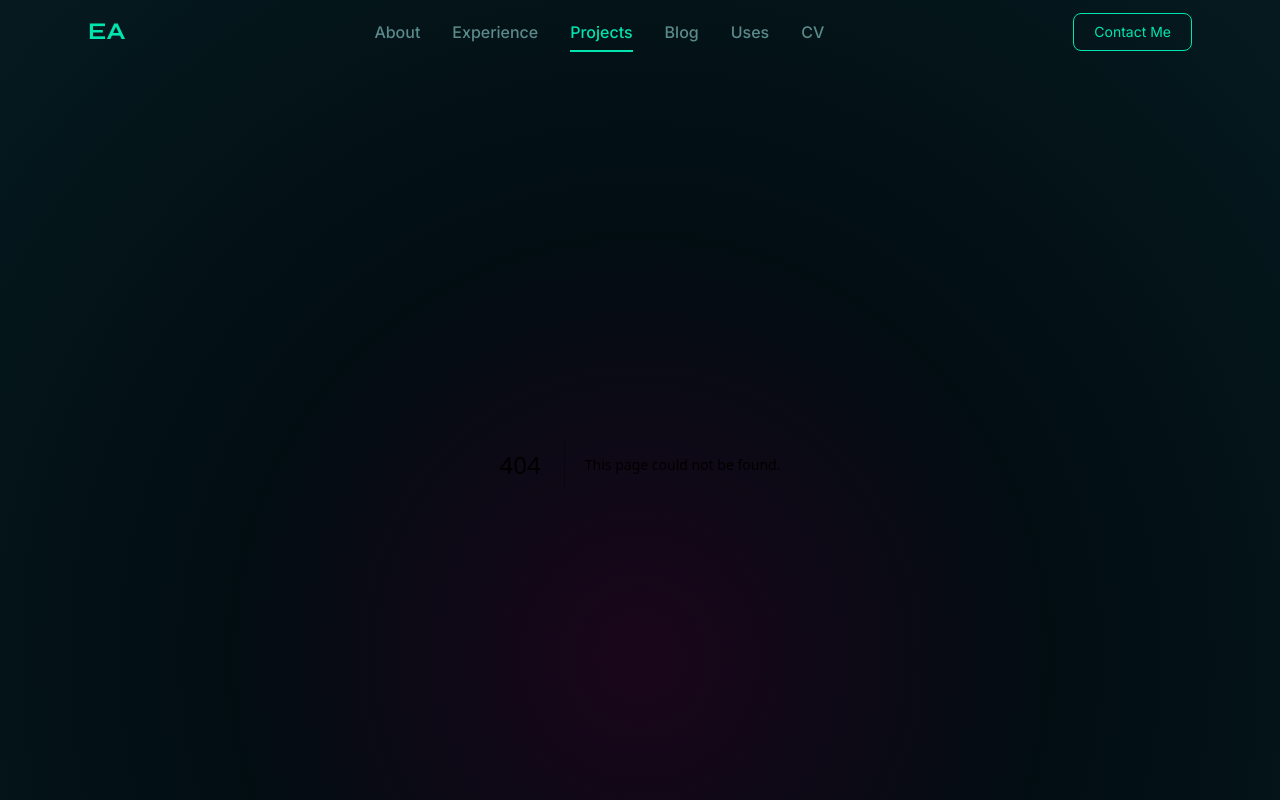
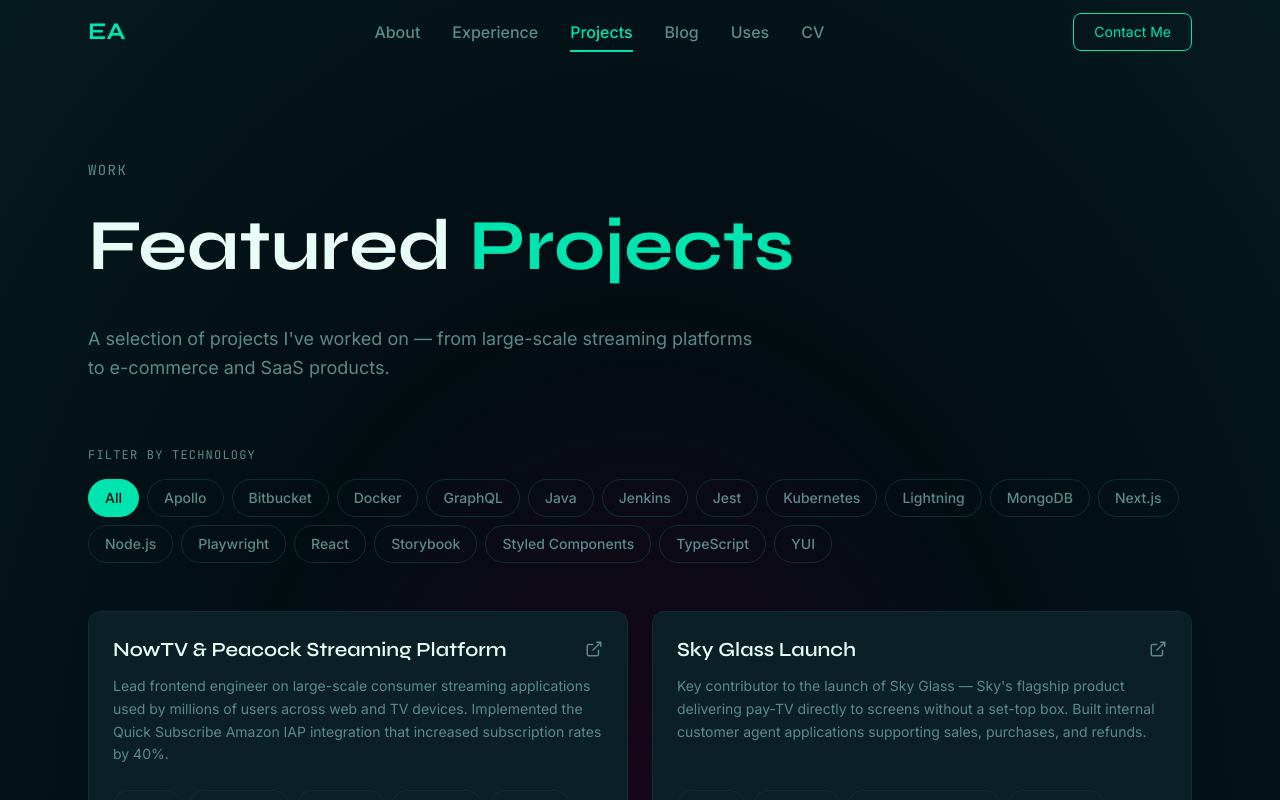
Before and after one commit to we2annor/ernest-annor, a Next.js app in the folder apps/web/: page /projects in a window 1280 px wide. Before the commit this address had no page. Shown: the top 800 px of the page. Built offline with nearby package versions, Linux system fonts and the light colour scheme.

Commit message:
feat: add Projects page with technology filter

```diff
--- /dev/null
+++ b/apps/web/app/projects/page.tsx
@@ -0,0 +1,12 @@
+import type { Metadata } from "next";
+import { ProjectsPage } from "@/components/sections/ProjectsPage";
+
+export const metadata: Metadata = {
+  title: "Projects",
+  description:
+    "Ernest Annor's projects — from large-scale streaming platforms to e-commerce and SaaS.",
+};
+
+export default function Projects() {
+  return <ProjectsPage />;
+}
--- /dev/null
+++ b/apps/web/components/sections/ProjectsPage.tsx
@@ -0,0 +1,167 @@
+"use client";
+
+import { useState } from "react";
+import Link from "next/link";
+import { Card } from "@/components/ui/Card";
+import { Badge } from "@/components/ui/Badge";
+import { Button } from "@/components/ui/Button";
+import { projects } from "@/lib/data/projects";
+
+const allTechs = Array.from(
+  new Set(projects.flatMap((p) => p.techStack))
+).sort();
+
+export function ProjectsPage() {
+  const [selectedTech, setSelectedTech] = useState<string | null>(null);
+
+  const filteredProjects = selectedTech
+    ? projects.filter((p) => p.techStack.includes(selectedTech))
+    : projects;
+
+  return (
+    <div className='px-6 max-w-6xl mx-auto py-24'>
+      {/* Header */}
+      <div className='mb-16'>
+        <p className='text-text-muted text-sm font-mono uppercase tracking-widest mb-3'>
+          Work
+        </p>
+        <h1
+          className='font-syne font-bold text-text-primary mb-6'
+          style={{ fontSize: "clamp(2.5rem, 6vw, 4.5rem)" }}
+        >
+          Featured <span className='text-accent'>Projects</span>
+        </h1>
+        <p className='text-text-muted text-lg max-w-2xl leading-relaxed'>
+          A selection of projects I&apos;ve worked on — from large-scale
+          streaming platforms to e-commerce and SaaS products.
+        </p>
+      </div>
+
+      {/* Filter */}
+      <div className='mb-12'>
+        <p className='text-text-muted text-xs uppercase tracking-widest font-mono mb-4'>
+          Filter by technology
+        </p>
+        <div
+          className='flex flex-wrap gap-2'
+          role='group'
+          aria-label='Filter projects by technology'
+        >
+          <button
+            onClick={() => setSelectedTech(null)}
+            className={`
+              px-4 py-2 rounded-full text-sm font-medium transition-all duration-200
+              cursor-pointer border
+              ${
+                !selectedTech
+                  ? "bg-accent text-background border-accent"
+                  : "bg-transparent text-text-muted border-border hover:border-accent hover:text-accent"
+              }
+            `}
+            aria-pressed={!selectedTech}
+          >
+            All
+          </button>
+          {allTechs.map((tech) => (
+            <button
+              key={tech}
+              onClick={() =>
+                setSelectedTech(selectedTech === tech ? null : tech)
+              }
+              className={`
+                px-4 py-2 rounded-full text-sm font-medium transition-all duration-200
+                cursor-pointer border
+                ${
+                  selectedTech === tech
+                    ? "bg-accent text-background border-accent"
+                    : "bg-transparent text-text-muted border-border hover:border-accent hover:text-accent"
+                }
+              `}
+              aria-pressed={selectedTech === tech}
+            >
+              {tech}
+            </button>
+          ))}
+        </div>
+      </div>
+
+      {/* Projects grid */}
+      <div className='grid grid-cols-1 md:grid-cols-2 gap-6'>
+        {filteredProjects.length === 0 ? (
+          <div className='col-span-2 text-center py-24'>
+            <p className='text-text-muted text-lg'>
+              No projects found for{" "}
+              <span className='text-accent'>{selectedTech}</span>
+            </p>
+            <Button
+              onClick={() => setSelectedTech(null)}
+              variant='ghost'
+              size='md'
+              className='mt-4'
+            >
+              Clear filter
+            </Button>
+          </div>
+        ) : (
+          filteredProjects.map((project) => (
+            <Card
+              key={project.id}
+              hover
+              className='flex flex-col justify-between gap-6'
+            >
+              {/* Card header */}
+              <div className='space-y-3'>
+                <div className='flex items-start justify-between gap-4'>
+                  <h2 className='font-syne font-semibold text-text-primary text-xl leading-snug'>
+                    {project.title}
+                  </h2>
+                  {project.liveUrl && (
+                    <Link
+                      href={project.liveUrl}
+                      target='_blank'
+                      rel='noopener noreferrer'
+                      className='text-text-muted hover:text-accent transition-colors shrink-0 mt-1'
+                      aria-label={`Visit ${project.title} website`}
+                    >
+                      <svg
+                        width='18'
+                        height='18'
+                        viewBox='0 0 24 24'
+                        fill='none'
+                        stroke='currentColor'
+                        strokeWidth='2'
+                        aria-hidden='true'
+                      >
+                        <path d='M18 13v6a2 2 0 01-2 2H5a2 2 0 01-2-2V8a2 2 0 012-2h6' />
+                        <polyline points='15 3 21 3 21 9' />
+                        <line x1='10' y1='14' x2='21' y2='3' />
+                      </svg>
+                    </Link>
+                  )}
+                </div>
+                <p className='text-text-muted text-sm leading-relaxed'>
+                  {project.description}
+                </p>
+              </div>
+
+              {/* Tech stack */}
+              <div
+                className='flex flex-wrap gap-2'
+                role='list'
+                aria-label={`Technologies used in ${project.title}`}
+              >
+                {project.techStack.map((tech) => (
+                  <div key={tech} role='listitem'>
+                    <Badge variant={selectedTech === tech ? "accent" : "muted"}>
+                      {tech}
+                    </Badge>
+                  </div>
+                ))}
+              </div>
+            </Card>
+          ))
+        )}
+      </div>
+    </div>
+  );
+}
```
